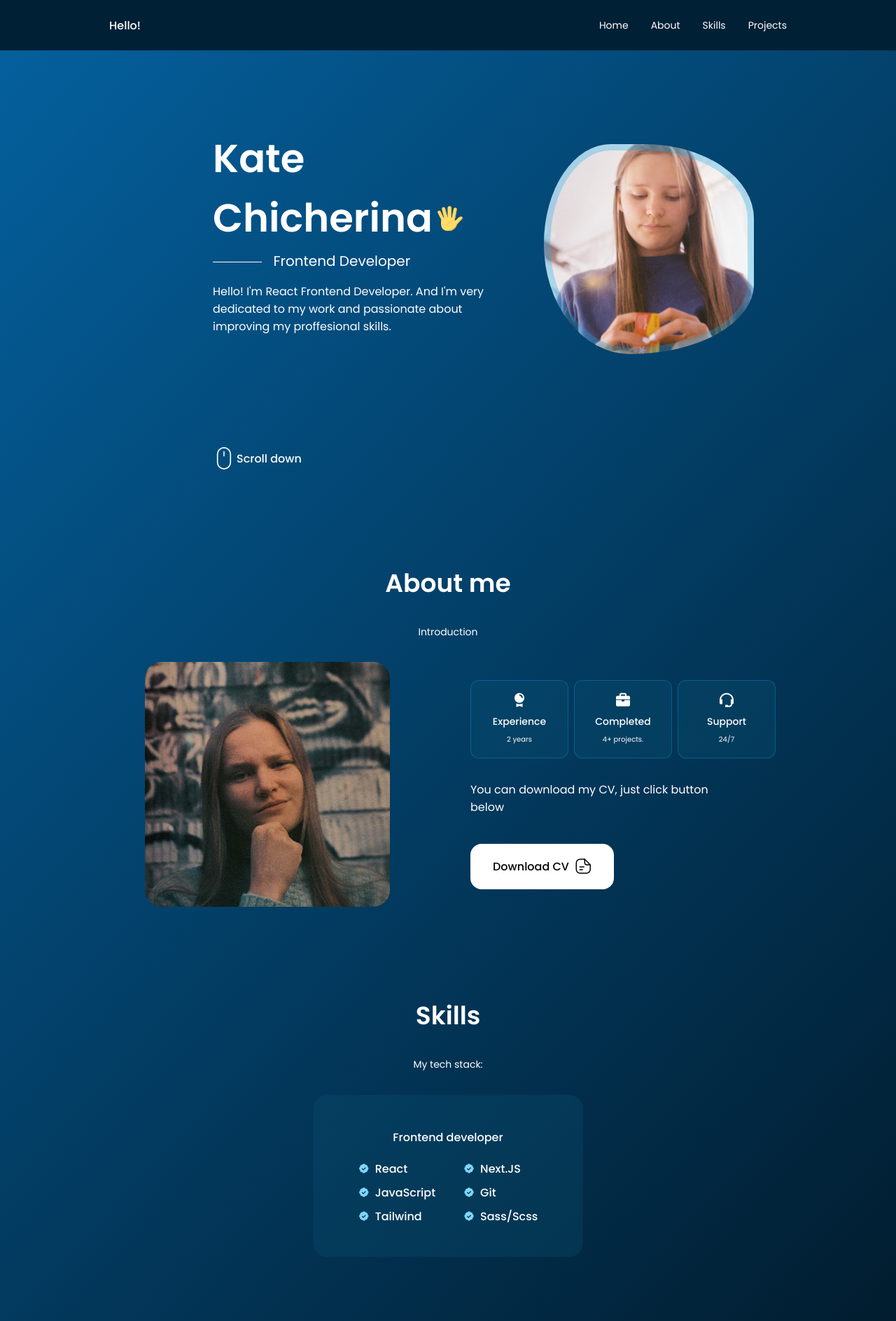
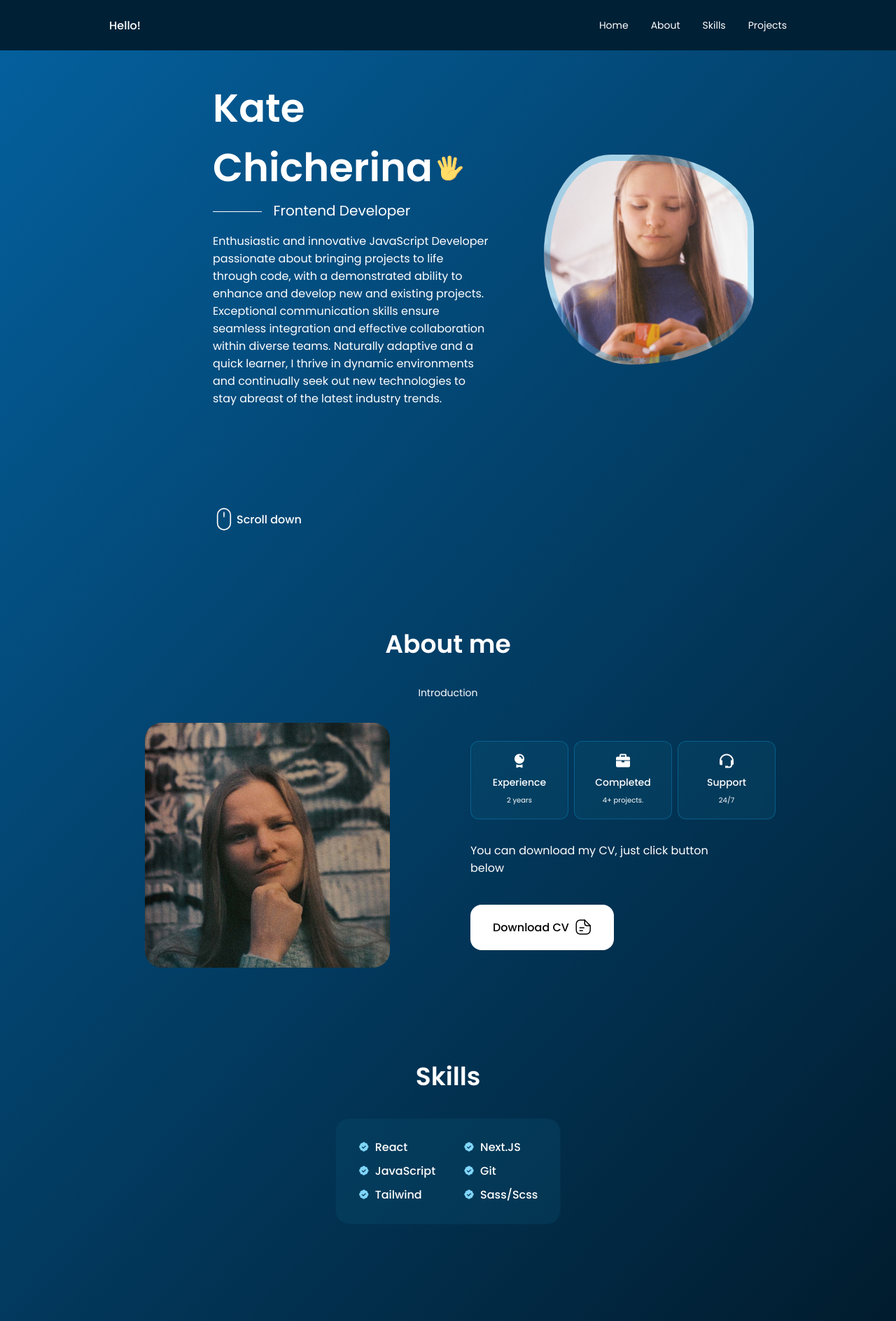
Before and after one commit to katyeheisenberg/portfolio-mine, a React (Create React App) app: page / in a window 1280 px wide. Shown: the top 1888 px of the page at 70% size. Built offline with nearby package versions, Linux system fonts and the light colour scheme.

Commit message:
Update Personal Description, Project Links, and Footer Email

```diff
--- a/src/components/Skills/Frontend.jsx
+++ b/src/components/Skills/Frontend.jsx
@@ -3,7 +3,6 @@ import React from 'react'
 const Frontend = () => {
   return (
     <div className="skills__content">
-      <h3 className="skills__title">Frontend developer</h3>
       <div className="skills__box">
         <div className="skills__group">
           <div className="skills__data">
--- a/src/components/Skills/Skills.jsx
+++ b/src/components/Skills/Skills.jsx
@@ -6,7 +6,6 @@ const Skills = () => {
   return (
     <section className="skills section" id="skills">
       <h2 className="section__title">Skills</h2>
-      <span className="section__subtitle">My tech stack:</span>
       <div className="skills__container container grid">
         <Frontend />
       </div>
--- a/src/components/Skills/skills.scss
+++ b/src/components/Skills/skills.scss
@@ -5,16 +5,10 @@
 .skills__content {
   background-color: rgba(12, 85, 116, 0.3);
   border: 1px solid rgba(0, 0, 0, 0.1);
-  padding: 3rem 4rem;
+  padding: 2rem 2rem;
   border-radius: 1.25rem;
 }
 
-.skills__title {
-  font-size: var(--normal-font-size);
-  font-weight: var(--font-medium);
-  text-align: center;
-  margin-bottom: var(--mb-1-5);
-}
 
 .skills__box {
   display: flex;
--- a/src/components/footer/Footer.jsx
+++ b/src/components/footer/Footer.jsx
@@ -5,7 +5,7 @@ const Footer = () => {
   return (
     <footer className="footer">
       <div className="footer__container container">
-        <h1 className="footer__title">Kate</h1>
+        <h1 className="footer__title"> E-mail: chimmi10kate@mail.ru </h1>
 
         <ul className="footer__list">
           <li>
--- a/src/components/home/Data.jsx
+++ b/src/components/home/Data.jsx
@@ -3,7 +3,8 @@ import React from 'react'
 const Data = () => {
   return (
     <div className="home__data">
-      <h1 className="home__title">Kate Chicherina
+      <h1 className="home__title">
+        Kate Chicherina
         <svg
           width="36"
           height="36"
@@ -55,9 +56,17 @@ const Data = () => {
         </svg>
       </h1>
       <h3 className="home__subtitle">Frontend Developer</h3>
-      <p className="home__description">Hello! I'm React Frontend Developer. And I'm very dedicated to my work and passionate about improving my proffesional skills.</p>
+      <p className="home__description">
+        Enthusiastic and innovative JavaScript Developer passionate about
+        bringing projects to life through code, with a demonstrated ability to
+        enhance and develop new and existing projects. Exceptional communication
+        skills ensure seamless integration and effective collaboration within
+        diverse teams. Naturally adaptive and a quick learner, I thrive in
+        dynamic environments and continually seek out new technologies to stay
+        abreast of the latest industry trends.
+      </p>
     </div>
-  )
+  );
 }
 
 export default Data
--- a/src/components/home/home.scss
+++ b/src/components/home/home.scss
@@ -1,12 +1,12 @@
 .home__container {
-  row-gap: 7rem;
+  row-gap: 6rem;
 
 }
 
 
 .home__content {
   grid-template-columns: 116px repeat(2, 1fr);
-  padding-top: 5.5rem;
+  padding-top: 1rem;
   column-gap: 2rem;
   align-items: center;
 }
--- a/src/components/projects/Projects.jsx
+++ b/src/components/projects/Projects.jsx
@@ -15,7 +15,7 @@ const Projects = () => {
         <div className="services__content">
           <div>
             <i className="uil uil-web-grid services__icon"></i>
-            <h3 className="services__title">Blog page</h3>
+            <h3 className="services__title">CV page</h3>
           </div>
 
           <span className="services__button" onClick={() => toggleTab(2)}>
@@ -43,7 +43,7 @@ const Projects = () => {
                   <p className="services__modal-info">
                     <a
                       className="services__modal-info"
-                      href="https://github.com/katyeheisenberg/myPage"
+                      href="https://github.com/katyeheisenberg/portfolio-mine"
                     >
                       GitHub
                     </a>
@@ -55,7 +55,7 @@ const Projects = () => {
                   <p className="services__modal-info">
                     <a
                       className="services__modal-info"
-                      href="https://kittys-blog.vercel.app/"
+                      href="https://portfolio-mine-taupe.vercel.app/"
                     >
                       Project
                     </a>
```
Lines whose indentation alone changed are shown as unchanged.
